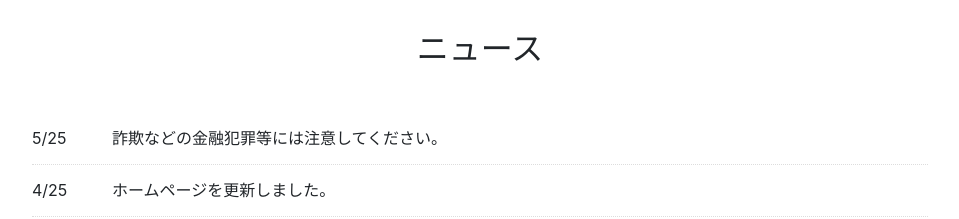
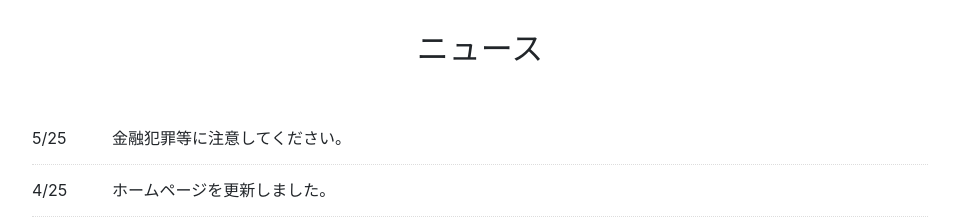
Before and after one commit to mon1207-JT/portfolio, a plain HTML site: page index.html in a window 1280 px wide. Shown: the part 3720-3939 px from the top of the page, without its empty margins (160-1119 px from the left). Drawn offline with Linux system fonts and the light colour scheme.

Commit message:
Update index.html

```diff
--- a/index.html
+++ b/index.html
@@ -137,7 +137,7 @@
 <ul class="news">
 <li>
 <time datetime="2025-5-25">5/25</time>
-<h3>詐欺などの金融犯罪等には注意してください。</h3>
+<h3>金融犯罪等に注意してください。</h3>
 </li>
 <!--　二つ目の記事 -->
 <li>
```
